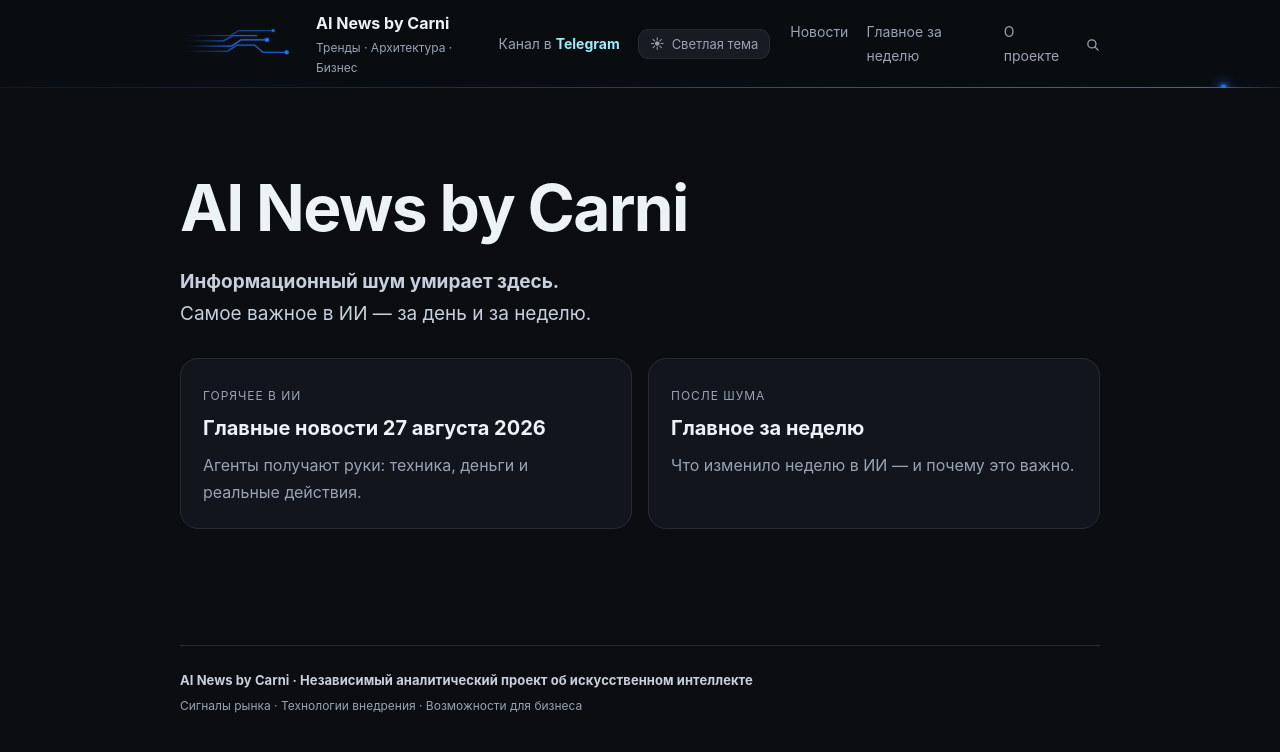
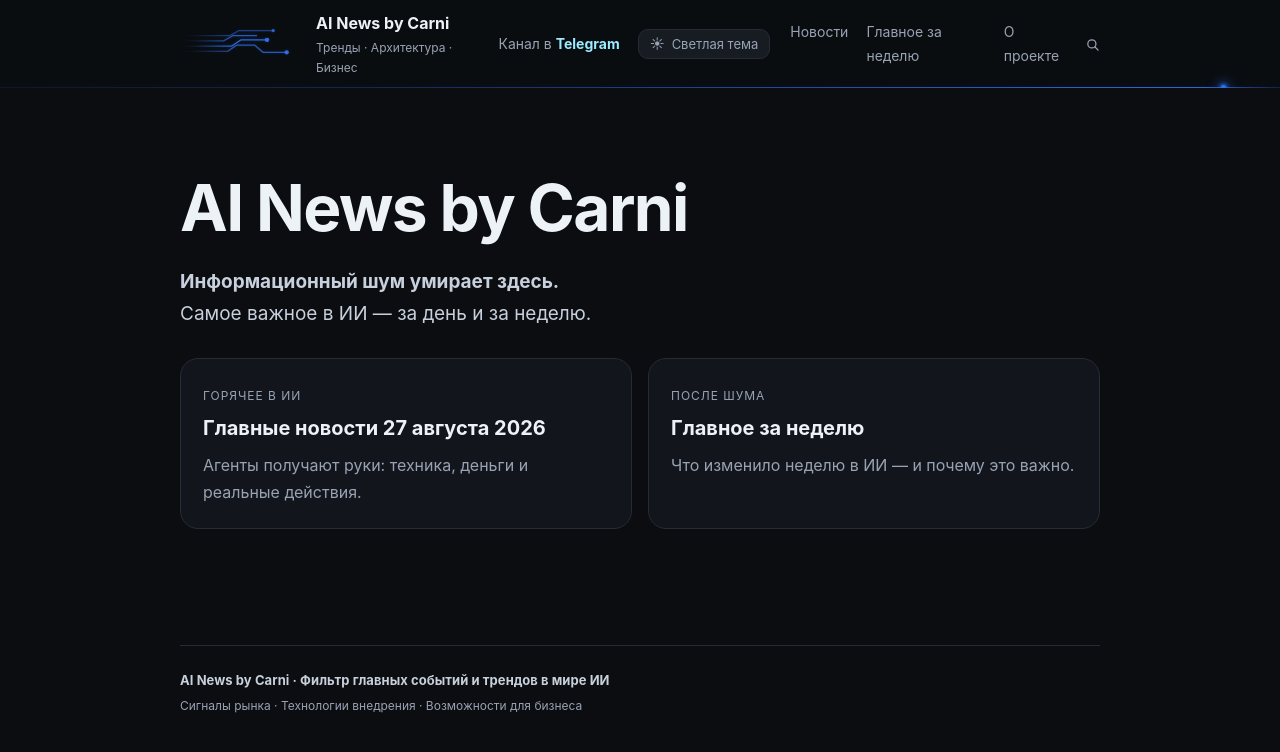
Before and after one commit to DmitryCarni/ai-news-by-carni, a Jekyll site: the page built from index.md, in a window 1280 px wide. Shown: the top 752 px of the page. Built offline with Jekyll 4.4.1, drawn with Linux system fonts in a browser that asks for light colours.

```diff
--- a/_layouts/default.html
+++ b/_layouts/default.html
@@ -145,7 +145,7 @@
   <main class="wrap content">{{ content }}</main>
   <footer class="wrap footer">
     <div class="footer-brand">
-      <strong>AI News by Carni · Независимый аналитический проект об искусственном интеллекте</strong>
+      <strong>AI News by Carni · Фильтр главных событий и трендов в мире ИИ</strong>
       <small>Сигналы рынка · Технологии внедрения · Возможности для бизнеса</small>
     </div>
   </footer>
```
